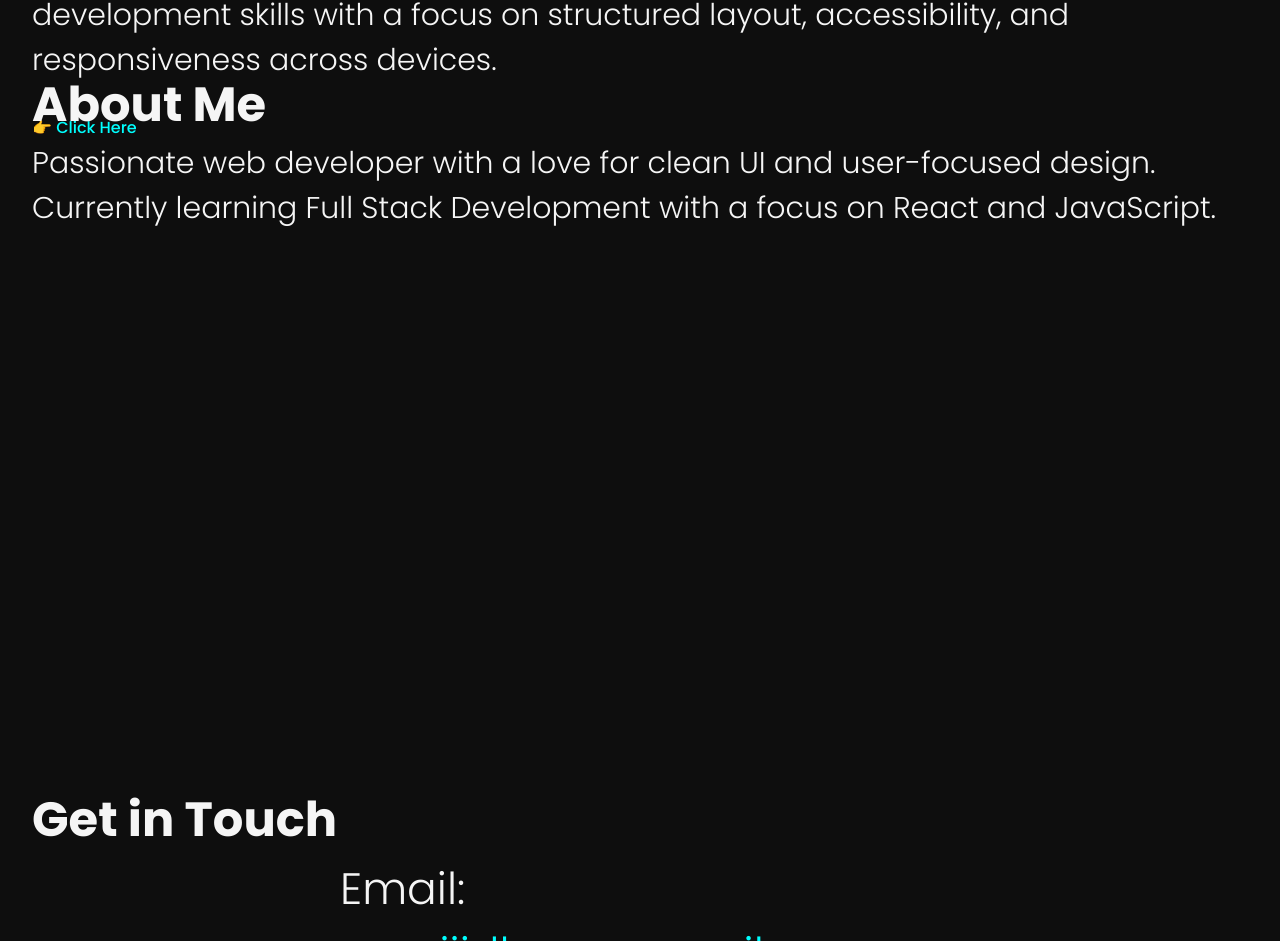
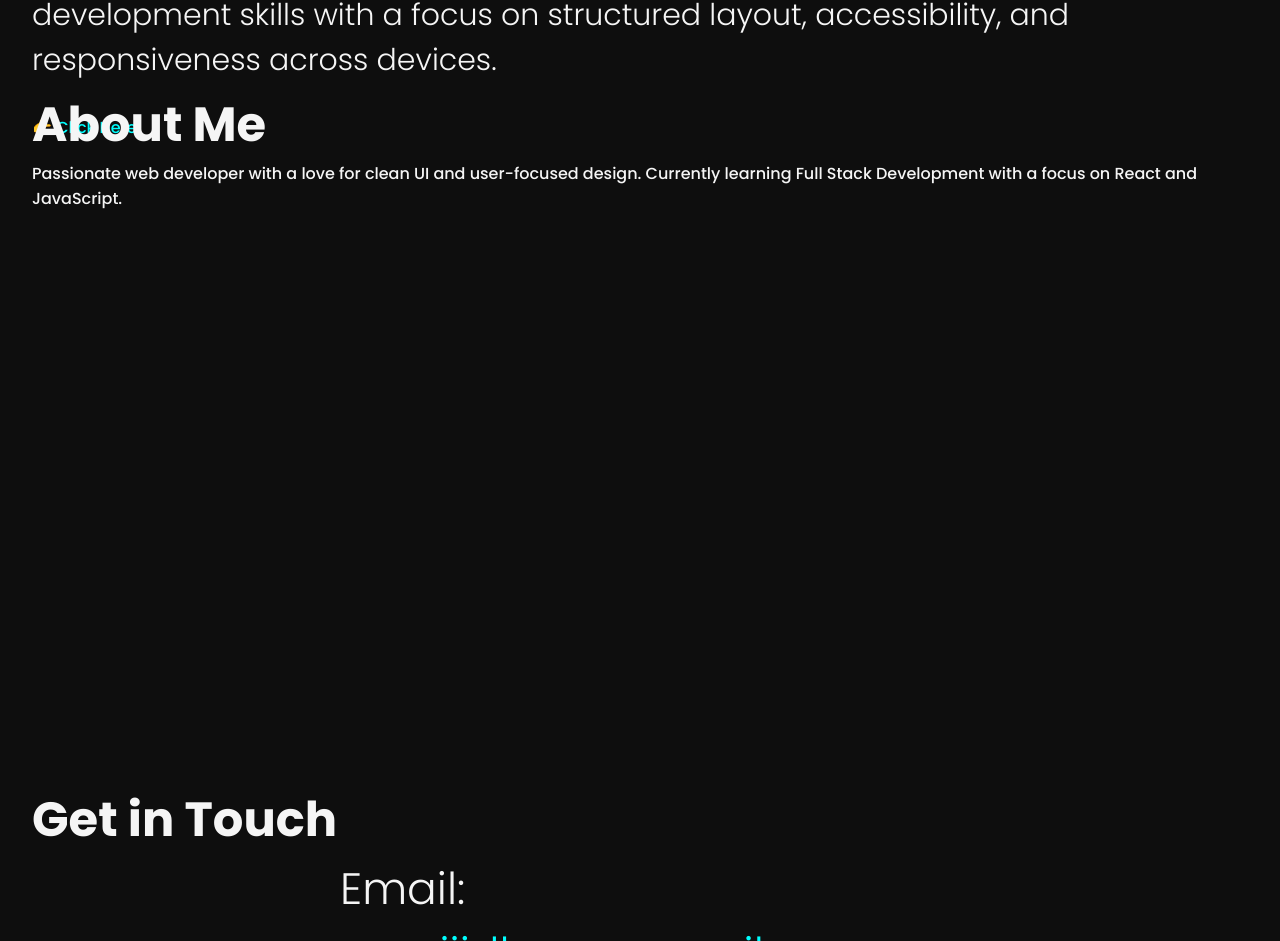
Before and after one commit to aryajidhruv/portfolio, a plain HTML site: page index.html in a window 1280 px wide. Shown: the part 1930-2871 px from the top of the page. Drawn offline with Linux system fonts and the light colour scheme.

Commit message:
Updated portfolio

```diff
--- a/styles.css
+++ b/styles.css
@@ -167,8 +167,3 @@ p{
   font-size: 30px;
   font-weight: 300;
 }
-.subtitle1{
-
-  font-size: 30px;
-  font-weight: 300;
-}
```
